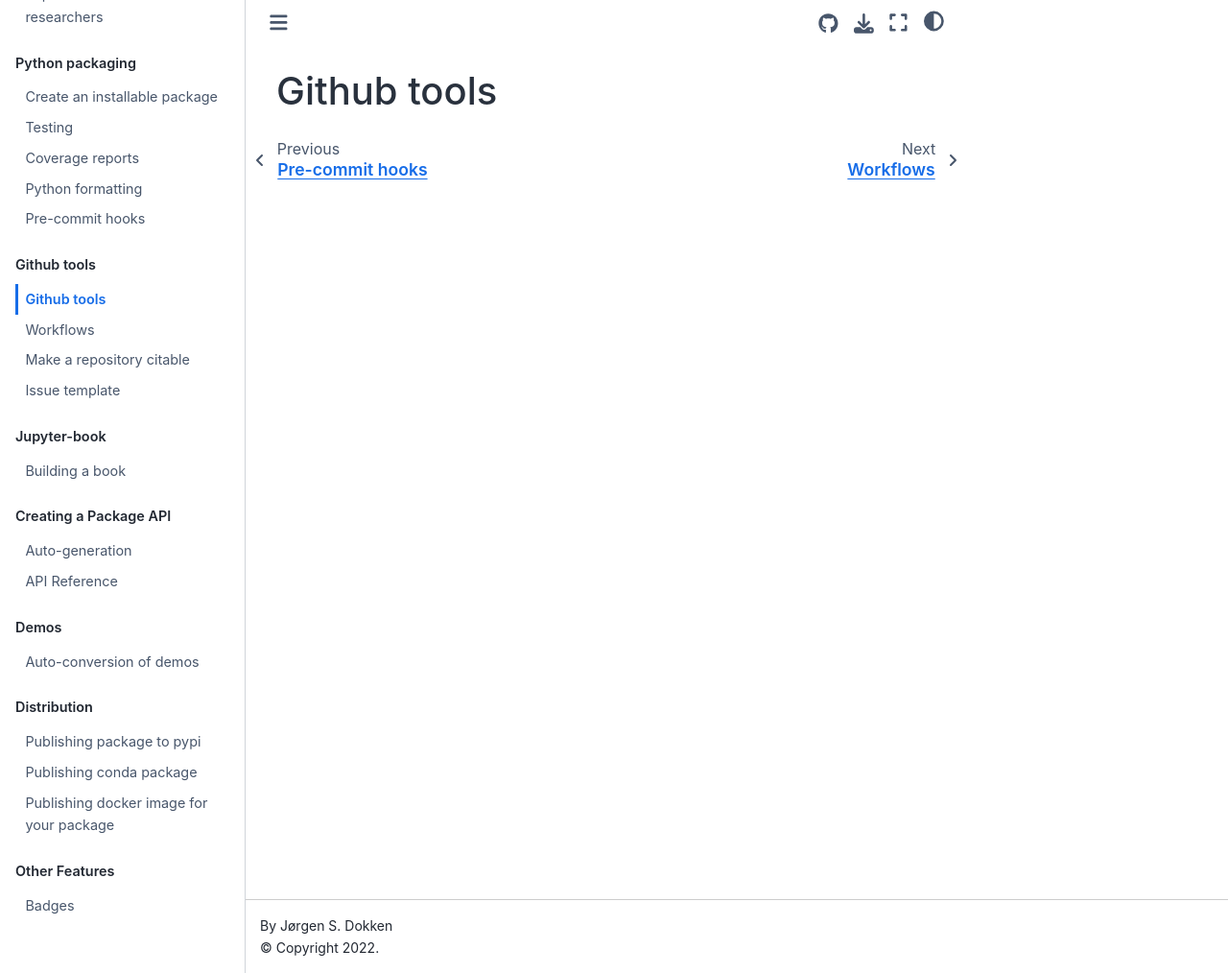
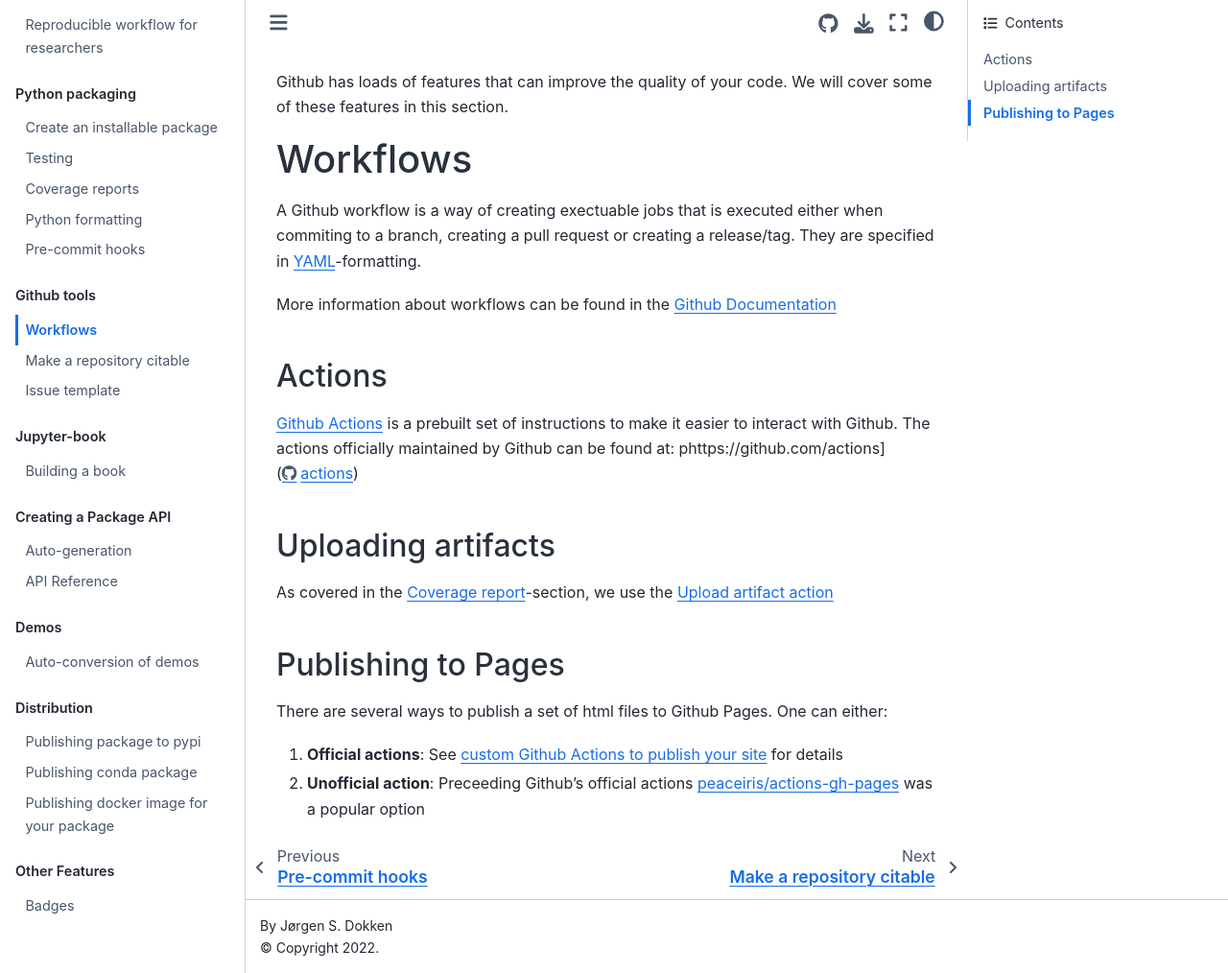
Before and after one commit to scientificcomputing/example-python-package, a Jupyter Book: the page built from docs/part2/github.md, in a window 1280 px wide and 1014 px high. Shown: the whole window at 96% size. Built offline with Jupyter Book 1.0.4 settings and Sphinx 7.4.7 and the Sphinx Book theme 1.1.4, drawn with Linux system fonts in a browser that asks for light colours; pages that are not in the unit, such as notebooks, are missing from menus.

Commit message:
Add information regarding Github features (#42)
* Add documentation regarding github

* Add version bump

```diff
--- a/docs/_toc.yml
+++ b/docs/_toc.yml
@@ -13,8 +13,7 @@ parts:
   - caption: Github tools
     chapters:
     - file: "part2/github"
-    - file: "part2/workflows"
-    - file: "part2/citeable"
+    - file: "part2/citable"
     - file: "part2/issues"
 
   - caption: Jupyter-book
--- a/docs/part2/github.md
+++ b/docs/part2/github.md
@@ -1 +1,22 @@
-# Github tools
+Github has loads of features that can improve the quality of your code.
+We will cover some of these features in this section.
+
+
+# Workflows
+A Github workflow is a way of creating exectuable jobs that is executed either when commiting to a branch, creating a pull request or creating a release/tag.
+They are specified in [YAML](https://yaml.org/)-formatting.
+
+More information about workflows can be found in the [Github Documentation](https://docs.github.com/en/actions/using-workflows/about-workflows)
+
+## Actions
+[Github Actions](https://github.com/features/actions) is a prebuilt set of instructions to make it easier to interact with Github.
+The actions officially maintained by Github can be found at: phttps://github.com/actions](https://github.com/actions)
+
+## Uploading artifacts
+As covered in the [Coverage report](../part1/coverage)-section, we use the [Upload artifact action](https://github.com/actions/upload-artifact#readme)
+
+## Publishing to Pages
+There are several ways to publish a set of html files to Github Pages.
+One can either:
+1. __Official actions__: See [custom Github Actions to publish your site](https://docs.github.com/en/pages/getting-started-with-github-pages/configuring-a-publishing-source-for-your-github-pages-site#creating-a-custom-github-actions-workflow-to-publish-your-site) for details
+2. __Unofficial action__: Preceeding Github's official actions [peaceiris/actions-gh-pages](https://github.com/marketplace/actions/github-pages-action) was a popular option
--- a/pyproject.toml
+++ b/pyproject.toml
@@ -9,7 +9,7 @@ authors = [
     {name = "Jørgen S. Dokken", email = "dokken@simula.no"},
     {name = "Henrik N. Finsberg", email = "henriknf@simula.no"}
     ]
-version = "0.1.0"
+version = "0.2.0.dev0"
 description = "Minimal package for adding two numbers"
 # "readme" the description field in your package, see: https://python-poetry.org/docs/pyproject/#readme
 readme = "README.md"
```
Also changed, not shown: docs/index.md (+1 -1 lines), docs/part2/workflows.md (deleted, +0 -5 lines), docs/part2/citable.md (renamed from docs/part2/citeable.md).
